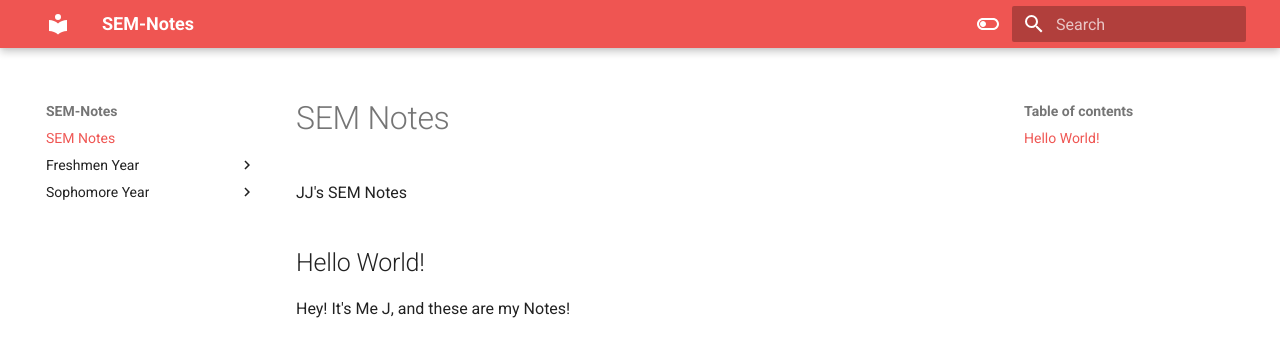
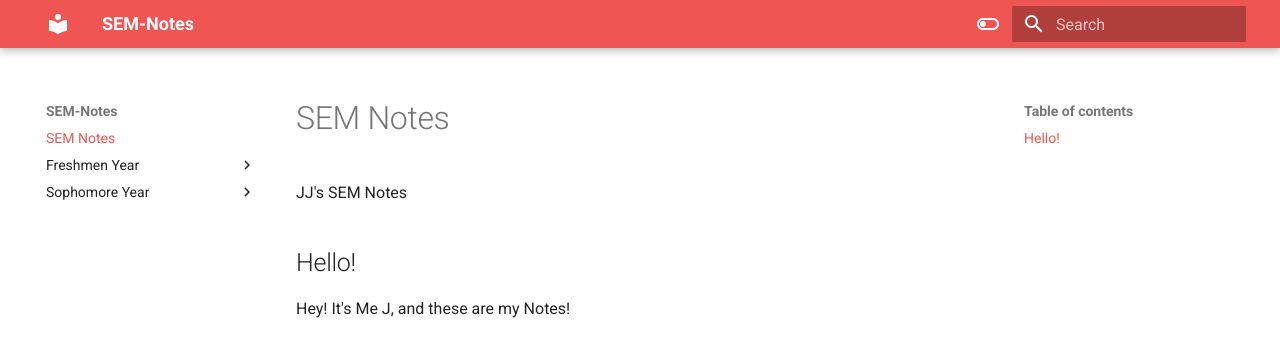
Before and after one commit to trulyjustj/SEM-Notes, an MkDocs documentation site: the page built from docs/index.md, in a window 1280 px wide. Shown: the top 361 px of the page. Built offline with MkDocs 1.6.1 and Material for MkDocs 9.7.7, drawn with Linux system fonts in a browser that asks for light colours.

Commit message:
Update index.md

```diff
--- a/docs/index.md
+++ b/docs/index.md
@@ -2,6 +2,6 @@
 
 JJ's SEM Notes
 
-## Hello World!
+## Hello!
 
 Hey! It's Me J, and these are my Notes!
```
